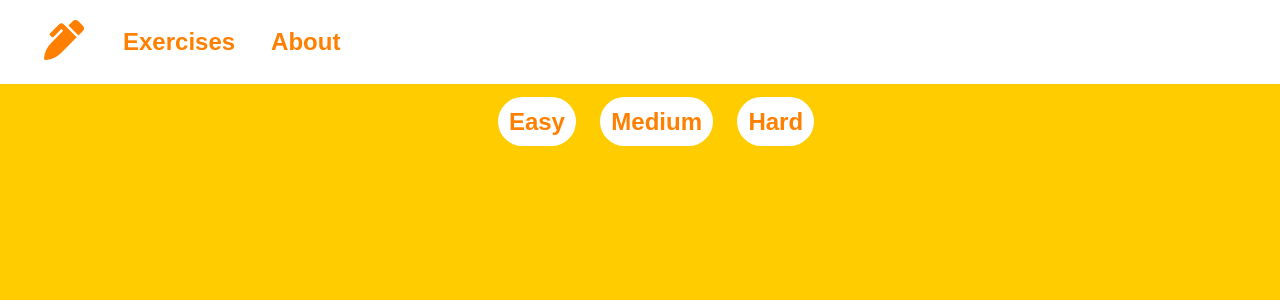
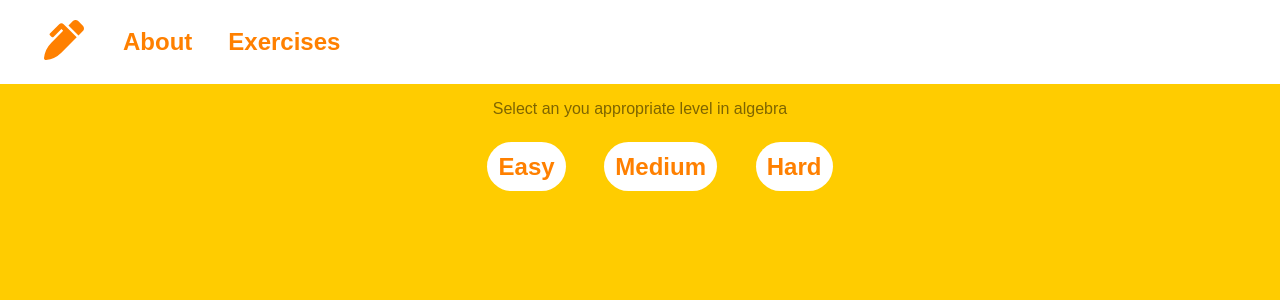
Before and after one commit to AndrewMedvedev42/Math-Test-Exercises, a React (Create React App) app: page /exercises in a window 1280 px wide. Shown: the top 300 px of the page. Built offline with nearby package versions, Linux system fonts and the light colour scheme.

Commit message:
now the openning page is the about page

```diff
--- a/src/App.js
+++ b/src/App.js
@@ -24,12 +24,12 @@ function App() {
           <ul>
             <li><FaPenAlt size={40} className="logoIcon"/></li>
             <li>
-              <Link className="Link" to="/">Exercises</Link>
+              <Link className="Link" to="/">About</Link>
+            </li>
+            <li>
+              <Link className="Link" to="/exercises">Exercises</Link>
             </li>
 
-            <li>
-              <Link className="Link" to="/about">About</Link>
-            </li>
           </ul>
 
         </nav>
@@ -37,14 +37,14 @@ function App() {
         {/* A <Switch> looks through its children <Route>s and
             renders the first one that matches the current URL. */}
         <Switch>
-          <Route path="/about">
+          <Route path="/exercises">
+            <Exercises />
+          </Route>
+
+          <Route path="/">
             <FadeIn>
             <About />
             </FadeIn>
-
-          </Route>
-          <Route path="/">
-            <Exercises />
           </Route>
         </Switch>
       </section>
--- a/src/Componets/Navigation/AboutSection.js
+++ b/src/Componets/Navigation/AboutSection.js
@@ -4,7 +4,7 @@ function About() {
     return (
       <section className="abouttitlesect">
         <div>
-          <h1>About</h1>
+          <h1>Welcome!</h1>
           <p>Math-Test-Exersices is non commersial platform for solving easy/medium/hard algebraic problems</p>
           <p>For now, this website does not contain hard stuctured exersises, and will be added later.</p>
           <h1>How to fill answers:</h1>
--- a/src/Componets/Navigation/ExerciseSection.js
+++ b/src/Componets/Navigation/ExerciseSection.js
@@ -15,13 +15,16 @@ function Exercises() {
     return(
         <Router>
         <section className="difficultyRouter">
+          <article>
+            <p className="opac">{"Select an you appropriate level in algebra"}</p>
+          </article>
           <nav className="difficultySection">
             <ul>
               <li>
                 <Link className="Link linkHover" to="/exercises/easy">Easy</Link>
               </li>
               <li>
-                <Link className="Link linkHover" to="/exercises/normal">Medium</Link>
+                <Link className="Link linkHover" to="/exercises/medium">Medium</Link>
               </li>
               <li>
                 <Link className="Link linkHover" to="/exercises/hard">Hard</Link>
@@ -34,7 +37,7 @@ function Exercises() {
             <Route path="/exercises/easy">
               <Easy/>
             </Route>
-            <Route path="/exercises/normal">
+            <Route path="/exercises/medium">
               <Medium/>
             </Route>
             <Route path="/exercises/hard">
--- a/src/Componets/Navigation/SectionDescription.jsx
+++ b/src/Componets/Navigation/SectionDescription.jsx
@@ -3,8 +3,8 @@
 function SectionDescription({difficulty}){
     return(<article>
         <h1>{`${difficulty}`}</h1>
-        <p>{`This is ${difficulty.toLowerCase()} level section`}</p>
-        <p className="opac">{"In console you can find right answers(for testing only)"}</p>
+        <p>Level Section</p>
+        {/* <p className="opac">{"In console you can find right answers(for testing only)"}</p> */}
     </article>)
 }
 
--- a/src/css/App.css
+++ b/src/css/App.css
@@ -34,23 +34,27 @@ body {
     background-color: #ffcc00; }
     body .difficultyRouter .difficultySection ul {
       display: flex;
-      justify-content: center; }
+      justify-content: center;
+      margin: 0; }
       body .difficultyRouter .difficultySection ul li {
         margin: 0.5rem;
         list-style-type: none;
-        margin-right: 1rem; }
+        padding: 0.7rem;
+        transition: 0.5s; }
         body .difficultyRouter .difficultySection ul li .Link {
+          font-size: 1.5rem;
+          border-radius: 50px;
+          background-color: white;
+          padding: 0.7rem;
           text-decoration: none;
           color: #ff8000;
-          font-size: 1.5rem;
-          padding: 0.7rem;
           font-weight: bolder;
-          border-radius: 50px;
-          background-color: white;
           transition: 0.5s; }
-        body .difficultyRouter .difficultySection ul li .linkHover:hover {
+        body .difficultyRouter .difficultySection ul li .Link:hover {
           background: black;
           color: white; }
+      body .difficultyRouter .difficultySection ul li:hover {
+        transform: translateY(0.5rem); }
 
 .item {
   margin: 1rem;
@@ -96,10 +100,17 @@ body {
       color: white;
       font-size: large;
       font-weight: bolder;
-      background-image: linear-gradient(180deg, #ff79dd 10%, #cc0099 70%);
-      transition: 0.5s; }
+      background-color: #cc0099;
+      transition: 0.5s;
+      box-shadow: 0 9px #830062; }
     .item .itemContent div button:hover {
-      width: 50%; }
+      box-shadow: 0 5px #830062;
+      transform: translateY(0.5rem); }
+    .item .itemContent div button:active {
+      box-shadow: 0 0 #830062;
+      transform: translateY(1rem); }
+    .item .itemContent div button:focus {
+      outline: 0; }
 
 @media (min-width: 900px) {
   .item {
@@ -120,5 +131,7 @@ article {
     margin: 0px 0px 1rem 0px;
     font-size: 1.5rem; }
   article .opac {
-    font-size: 0.9rem;
+    text-align: center;
+    margin-top: 1rem;
+    font-size: 1rem;
     opacity: 0.5; }
--- a/src/scss/App.scss
+++ b/src/scss/App.scss
@@ -54,25 +54,29 @@ body{
         ul{
           display: flex;
           justify-content: center;
+          margin: 0;
           li{
               margin: 0.5rem;
+              list-style-type: none;
+              padding: 0.7rem;
+              transition: 0.5s;
               .Link{
+                font-size: 1.5rem;
+                border-radius: 50px;
+                background-color: white;
+                padding: 0.7rem;
                 text-decoration: none;
                 color: $SecndColor;
-              font-size: 1.5rem;
-              padding: 0.7rem;
                 font-weight: bolder;
-              border-radius: 50px;
-              background-color: white;
                 transition: 0.5s;
               }
-            .linkHover:hover{
+              .Link:hover{
                 background: black;
                 color: white;
               }
-
-            list-style-type: none;
-            margin-right: 1rem;
+          }
+          li:hover{
+            transform: translateY(0.5rem);
           }
         }
     }
@@ -136,14 +140,22 @@ body{
         color: white;
         font-size: large;
         font-weight: bolder;
-        // background-color:$FourthColor;
-        background-image: linear-gradient(180deg, #ff79dd 10%, $FourthColor 70%);
+        background-color:$FourthColor;
+        // background-image: linear-gradient(180deg, #ff79dd 10%, $FourthColor 70%);
         transition: 0.5s;
+        box-shadow: 0 9px #830062;
       }
 
       button:hover{
-        width: 50%;
+        box-shadow: 0 5px #830062;
+        transform: translateY(0.5rem);
+        // width: 50%;
       }
+      button:active{
+        box-shadow: 0 0 #830062;
+        transform: translateY(1rem);
+      }
+      button:focus {outline:0;}
 
     }
   }
@@ -176,7 +188,9 @@ article{
     font-size: 1.5rem;
   }
   .opac{
-    font-size: 0.9rem;
+    text-align: center;
+    margin-top:1rem;
+    font-size: 1rem;
     opacity: 0.5;
   }
 }
```
Also changed, not shown: 10 other files (tests, documents, lock files or other folders). Lines whose indentation alone changed are shown as unchanged.
